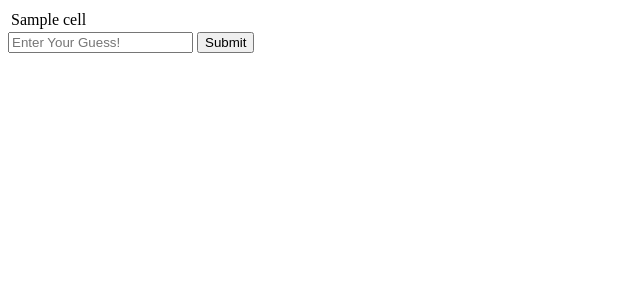
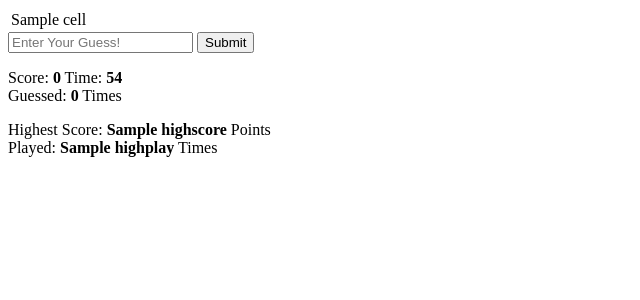
Before and after one commit to aidenhe86/exercise, a Flask app: template flask-boggle/templates/index.html in a window 1280 px wide. Shown: the top 300 px of the page, without its empty margins (0-640 px from the left). Run offline with Flask 2, Linux system fonts and the light colour scheme; the template is opened without the code that fills it: most values are stand-ins (such as "Sample title", 1, 10 or a date in 2020); parts of the project's set-up code (start-up, migrations or seed data) failed here and were passed over.

Commit message:
complete flask boggle

```diff
--- a/flask-boggle/app.py
+++ b/flask-boggle/app.py
@@ -11,13 +11,27 @@ def index():
     """ show board"""
     board = boggle_game.make_board()
     session["board"]=board
+    highscore=session.get("highscore",0)
+    highplay=session.get("highplay",0)
 
-    return render_template("index.html", board = board)
+    return render_template("index.html", board = board, highscore=highscore,highplay=highplay)
 
 @app.route("/check-guess")
 def check_guess():
     """ check if guess in the dictionary"""
-    word = request.args["guess"]
+    word = request.args["word"]
     board = session["board"]
     response = boggle_game.check_valid_word(board, word)
     return jsonify({'result': response})
+
+@app.route("/score-game", methods =["POST"])
+def score_game():
+    """ score game and post on page"""
+    score = request.json["score"]
+    highscore=session.get("highscore",0)
+    highplay=session.get("highplay",0)
+
+    session["highplay"] = highplay + 1
+    session["highscore"] = max(highscore,score)
+
+    return jsonify(brokeRecord=score > highscore)
--- a/flask-boggle/static/boggle.js
+++ b/flask-boggle/static/boggle.js
@@ -1,17 +1,63 @@
 const $form=$('form');
-
+let score = 0;
+let guessed = 0;
+const words = new Set ();
 // send axios and get return value that if the word is in words
-async function getGuess(guess) {
-    const res = await axios.get('/check-guess',{params:{guess}});
+async function getGuess(word) {
+    const res = await axios.get('/check-guess',{params:{word}});
     return res.data.result;
 }
 
 //show the result when submit the guess
 async function handleGuess(evt){
     evt.preventDefault();
-    let guess = $form.find(`input[name="guess"]`).val();
-    result = await getGuess(guess);
-    $(`#result`).html(``).append(`<span>${result}</span>`);
+    //show number of time guesses
+    guessed++;
+    $(`#guess`).text(guessed);
+
+    let word = $form.find(`input[name="word"]`).val();
+    //check if word already guess, return if guessed
+    if(words.has(word)){
+        return
+    }
+    else{
+        words.add(word);
+    }
+
+    //score game when guess right word
+    result = await getGuess(word);
+    console.log(result);
+    if(result === "ok"){
+        console.log("score");
+        score += word.length;
+        $("#score").text(score);
+    }
 }
 
+
 $form.on("submit",handleGuess);
+
+//count down timer and end game at 60 sec
+const timer = setInterval(countDown,1000);
+let sec = 60;
+$("#second").text(sec);
+async function countDown(){
+    sec--;
+    $("#second").text(sec);
+    if(sec === 0){
+        clearInterval(timer);
+        await scoreGame();
+    }
+}
+
+//score game and send post request to back end
+async function scoreGame(){
+    $form.hide();
+    const res = await axios.post("/score-game",{score});
+    if(res.data.brokeRecord){
+        $(`body`).append(`<p>New Record!<p>`)
+    }
+    else{
+        $(`body`).append(`<p>End Game!<p>`)
+    }
+}
--- a/flask-boggle/templates/index.html
+++ b/flask-boggle/templates/index.html
@@ -20,16 +20,21 @@
             </tbody>
         </table>
         <form>
-            <input type="text" placeholder="Enter Your Guess!" name="guess">
+            <input type="text" placeholder="Enter Your Guess!" name="word">
             <button>Submit</button>
         </form>
-
-        <p id="result">
-
+        <p>
+            Score: <b id="score">0</b>
+            Time: <b id="second"></b>
+            <br>
+            Guessed: <b id="guess">0</b> Times
         </p>
 
-
-
+        <p>
+            Highest Score: <b id="highscore">{{highscore}}</b> Points
+            <br>
+            Played: <b id="highplay">{{highplay}}</b> Times
+        </p>
 
     </section>
     <script src="http://unpkg.com/jquery"></script>
```
Also changed, not shown: flask-boggle/test.py (+44 -0 lines), 1 other file.
